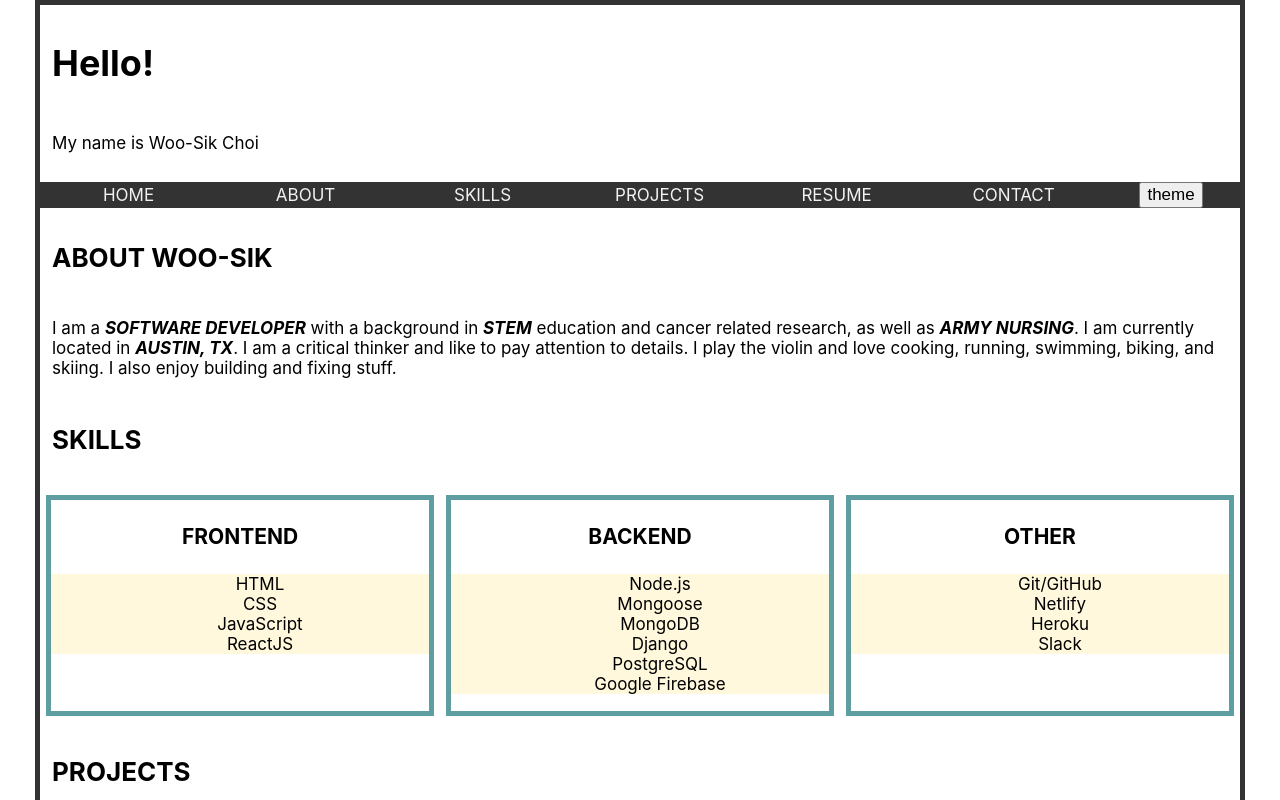
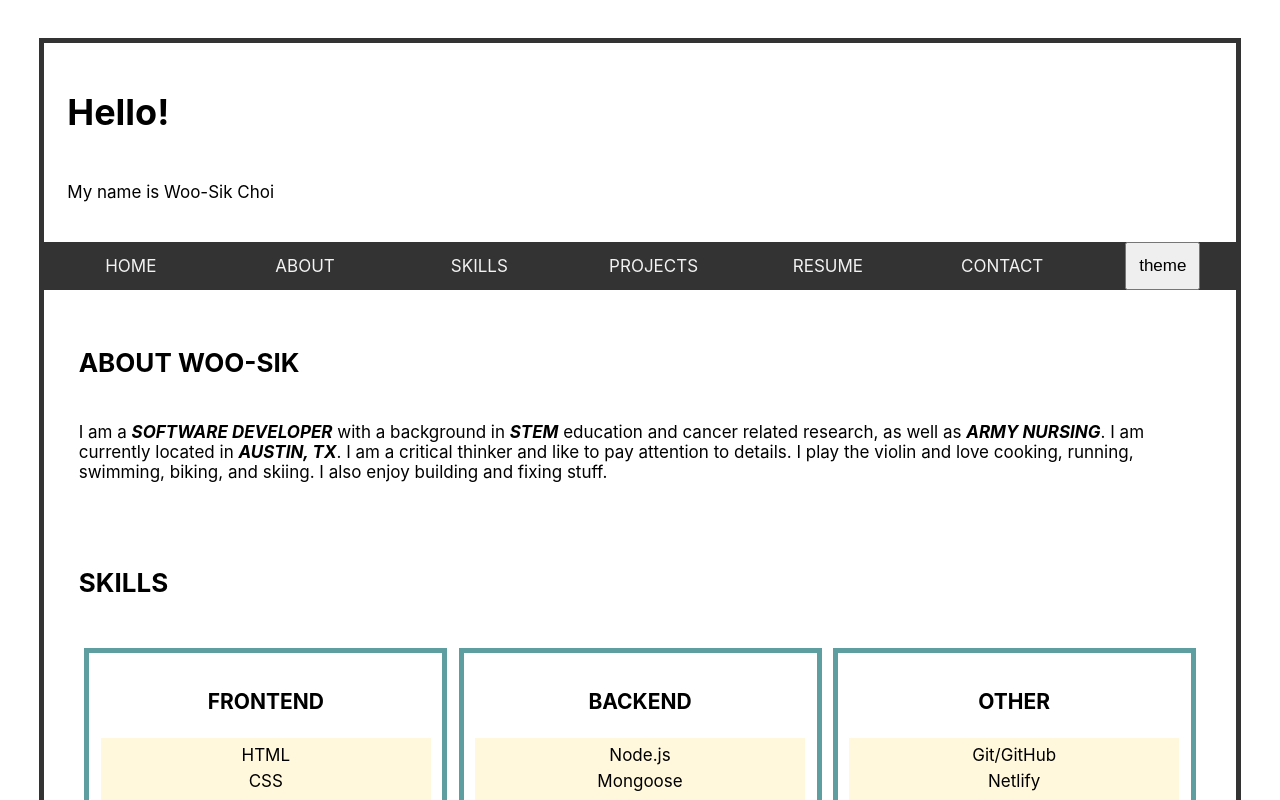
Before and after one commit to dvlprwchoi/portfolio-2, a React (Create React App) app: page / in a window 1280 px wide. Shown: the top 800 px of the page. Built offline with nearby package versions, Linux system fonts and the light colour scheme.

Commit message:
Fix padding

```diff
--- a/src/App.css
+++ b/src/App.css
@@ -1,6 +1,6 @@
 * {
   /* border: solid 0.1px black; */
-  /* padding: 1%; */
+  padding: 1%;
   font-size: calc(9px + 1vmin);
   scroll-behavior: smooth;
 }
@@ -13,6 +13,7 @@
 .App {
   width: clamp(350px, 99%, 1200px);
   border: 5px solid #333;
+  padding: 0;
 }
 
 .header p,
```
